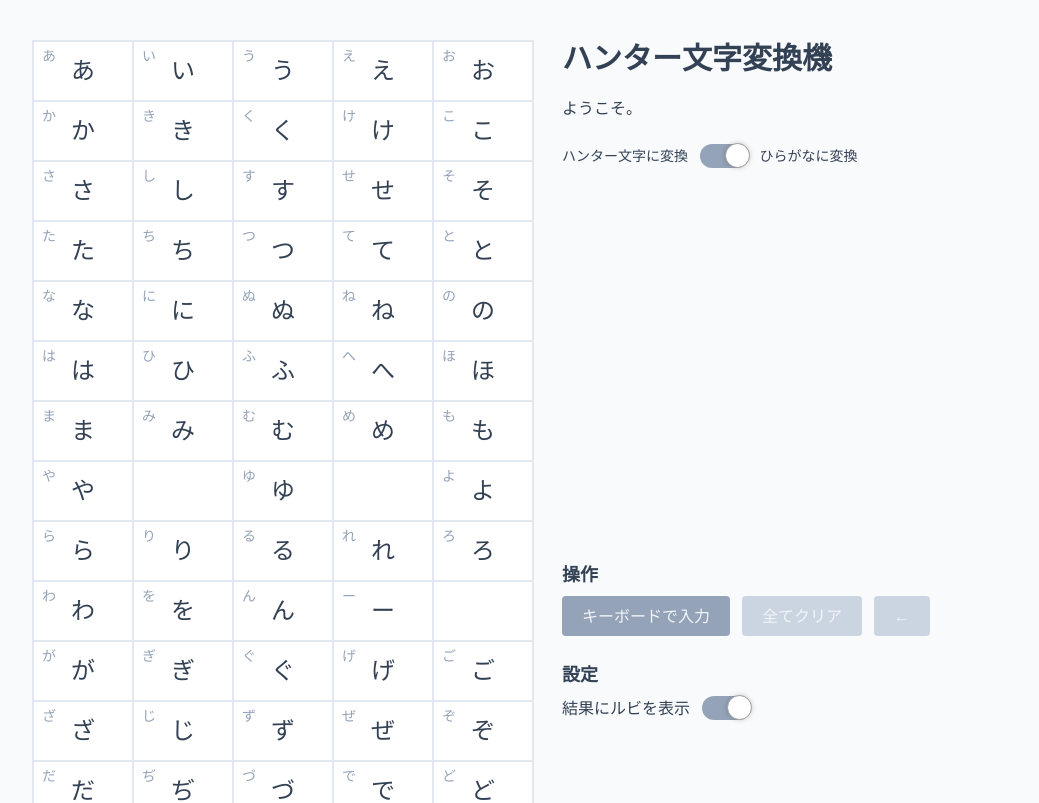
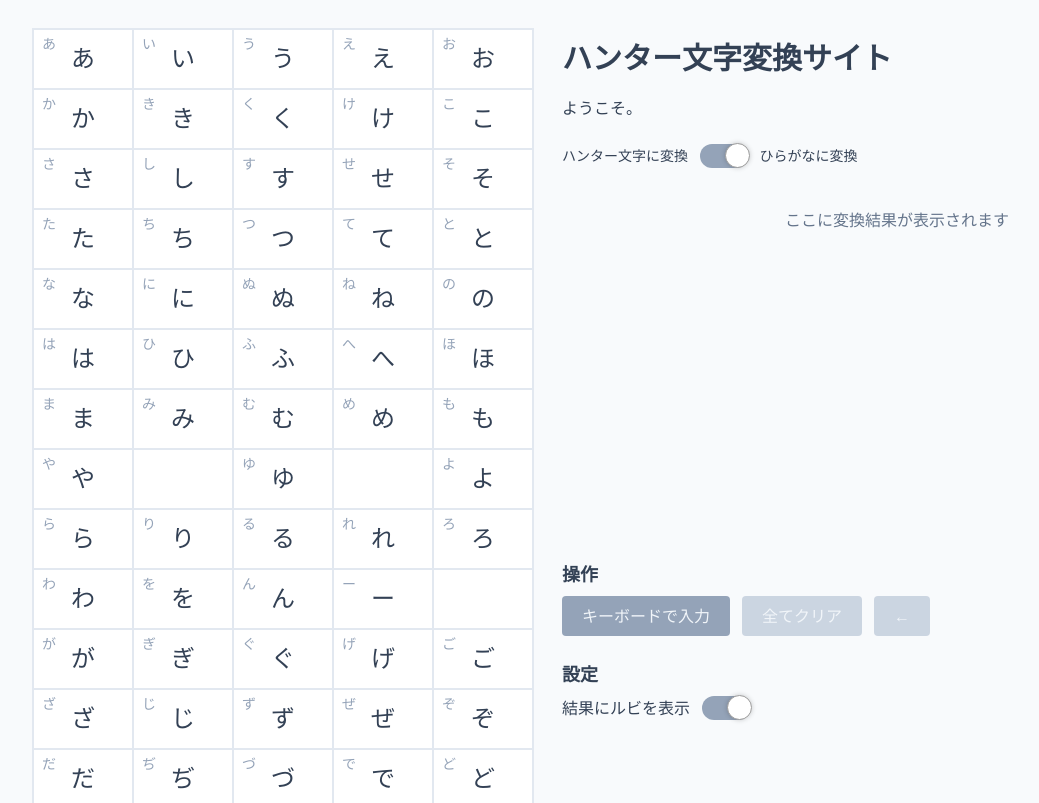
Before and after one commit to nanasi-1/hunter-mozi-converter, a React (Vite) app: page / in a window 1280 px wide. Shown: the top 803 px of the page, without its empty margins (8-1047 px from the left). Built offline with nearby package versions, Linux system fonts and the light colour scheme; a web font is replaced by a local one.

Commit message:
UIを調整

```diff
--- a/src/App.tsx
+++ b/src/App.tsx
@@ -12,13 +12,13 @@ function App() {
   const { isShownRuby, isShownRubyToggle } = useIsShownRuby()
 
   return (
-    <main className="p-10 w-screen bg-slate-50">
+    <main className="px-10 py-7 w-screen bg-slate-50">
       <div className="flex gap-x-7 w-full">
         <div>
           <MoziSelector mode={selectMode} onInput={controlMozi.push} />
         </div>
         <div className="w-full relative">
-          <h1 className="font-bold text-3xl pb-5 text-slate-700">ハンター文字変換機</h1>
+          <h1 className="font-bold text-3xl pb-5 pt-3 text-slate-700">ハンター文字変換サイト</h1>
           <p className="pb-6 text-slate-700">ようこそ。</p>
           {selectModeToggle}
           <div className="mt-10 px-6 mb-14">
--- a/src/components/MoziSelector.tsx
+++ b/src/components/MoziSelector.tsx
@@ -10,7 +10,11 @@ export function MoziSelector({ onInput, mode }: {
   return (
     <div className="border-slate-200 bg-white border-t-2 border-r-2 grid grid-cols-[repeat(5,100px)] w-[500px] box-content">
       {HIRAGANA_LIST.map((hiragana, i) => (
-        <SelectButton key={i} onClick={hiragana ? e => onInput?.(hiragana, e) : void 0}>
+        <SelectButton
+          key={i}
+          onClick={hiragana ? e => onInput?.(hiragana, e) : void 0}
+          disabled={hiragana === null}
+        >
           {hiragana ? <>
             <Ruby ruby={<SelectButtonRuby mode={mode} children={hiragana} />}>
               <Mozi hunter={mode === "to-hiragana"} className="text-2xl">{hiragana}</Mozi>
@@ -29,12 +33,14 @@ function SelectButtonRuby({ children, mode }: {
   return <Mozi hunter={mode === "to-hunter-mozi"} className="absolute left-0 top-0 px-2 py-1">{children}</Mozi>
 }
 
-function SelectButton({ children, onClick }: {
+function SelectButton({ children, onClick, disabled }: {
   children: React.ReactNode,
   onClick?: (e: React.MouseEvent<HTMLButtonElement, MouseEvent>) => void
+  disabled: boolean
 }) {
   return (
     <button
+      disabled={disabled}
       onClick={onClick}
       className="relative text-slate-700 border-slate-200 flex justify-center items-center border-b-2 border-l-2 min-h-[60px] hover:bg-slate-100 transition-colors"
     >
--- a/src/components/output/InputText.tsx
+++ b/src/components/output/InputText.tsx
@@ -61,7 +61,7 @@ export function InputMoziModal({ mozies, setMozies, close, mode }: {
       </p>
       <ul className="mb-5 leading-7 text-slate-500">
         <li>※入力はひらがなで行なってください</li>
-        <li>※ひらがなに変換する場合、入力はハンター文字になります</li>
+        <li>※ひらがなに変換がONの場合、表示がハンター文字になります</li>
       </ul>
       <TextArea mode={mode} onSubmit={onSubmit} defaultValue={mozies.join("")} />
     </ModalContainer>
--- a/src/components/output/Result.tsx
+++ b/src/components/output/Result.tsx
@@ -25,6 +25,10 @@ export default function Result({ children, mode, isShownRuby }: {
 }) {
   return (
     <div className="flex w-full flex-wrap gap-x-3 gap-y-5 justify-center">
+      {children.length === 0
+        ? <span className="text-slate-500">ここに変換結果が表示されます</span>
+        : null
+      }
       {children.map((mozi, i) =>
         <TextAreaMozi key={i} isShownRuby={isShownRuby} mode={mode}>{mozi}</TextAreaMozi>
       )}
```
